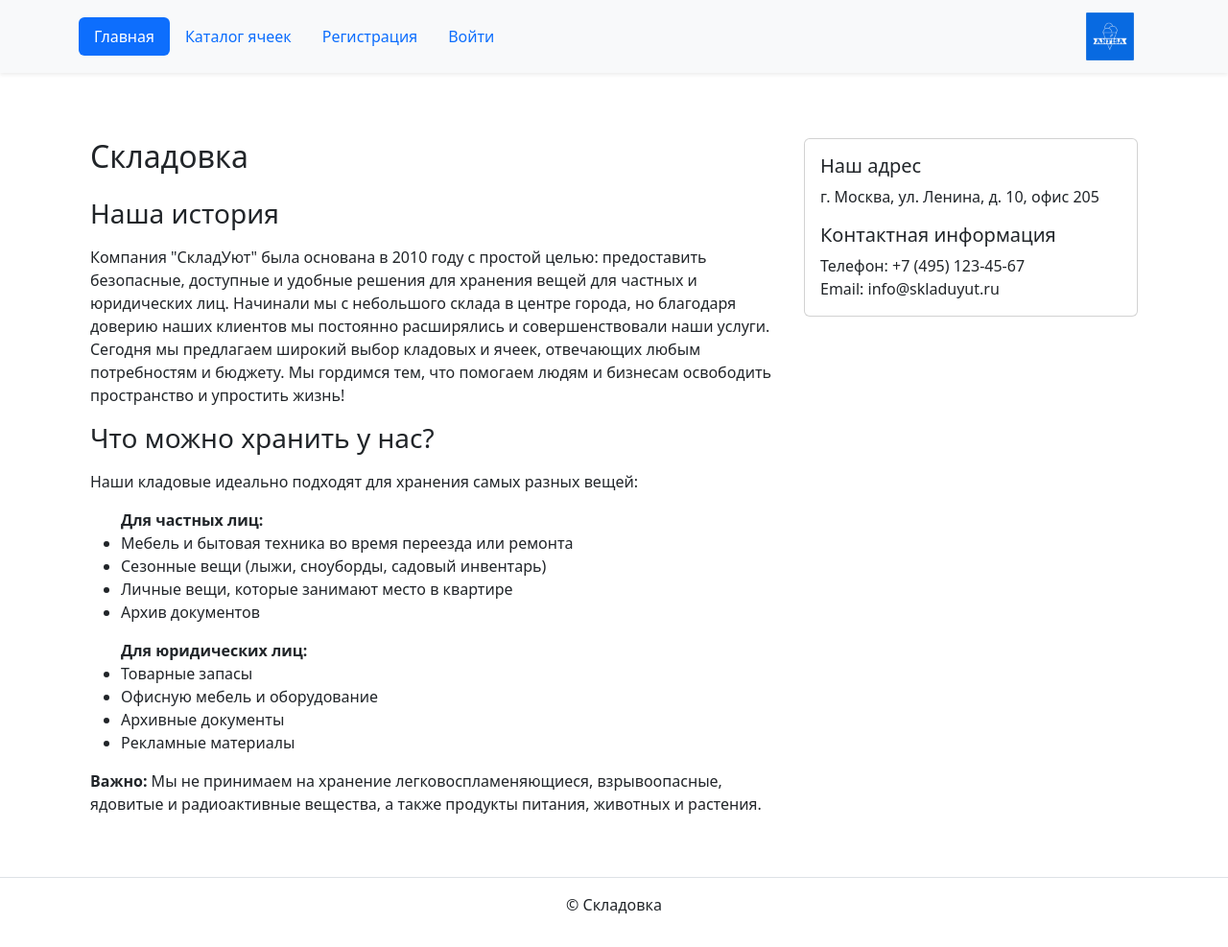
After one commit to OsipovaDM/stockroom_1_0, a Django app: page / in a window 1280 px wide. The commit adds this page. Shown: the whole page at 96% size. Run offline with Django 4.2, Linux system fonts and the light colour scheme; parts of the project's set-up code (start-up, migrations or seed data) failed here and were passed over; some libraries are stand-ins or nearby versions.

Commit message:
Добавление статической страницы

```diff
--- /dev/null
+++ b/stockroom/pages/apps.py
@@ -0,0 +1,6 @@
+from django.apps import AppConfig
+
+
+class PagesConfig(AppConfig):
+    default_auto_field = 'django.db.models.BigAutoField'
+    name = 'pages'
--- /dev/null
+++ b/stockroom/pages/urls.py
@@ -0,0 +1,9 @@
+from django.urls import path
+
+from . import views
+
+app_name = 'pages'
+
+urlpatterns = [
+    path('', views.HomePage.as_view(), name='homepage'),
+]
--- /dev/null
+++ b/stockroom/pages/views.py
@@ -0,0 +1,10 @@
+from django.views.generic import TemplateView
+
+
+class HomePage(TemplateView):
+    template_name = 'pages/index.html'
+
+    # def get_context_data(self, **kwargs):
+    #     context = super().get_context_data(**kwargs)
+    #     context['total_count'] = Birthday.objects.count()
+    #     return context
--- a/stockroom/stockroom/settings.py
+++ b/stockroom/stockroom/settings.py
@@ -38,6 +38,7 @@ INSTALLED_APPS = [
     'django.contrib.messages',
     'django.contrib.staticfiles',
     'data.apps.DataConfig',
+    'pages.apps.PagesConfig',
     'django_bootstrap5',
 ]
 
--- a/stockroom/stockroom/urls.py
+++ b/stockroom/stockroom/urls.py
@@ -5,6 +5,7 @@ from django.urls import include, path, reverse_lazy
 
 urlpatterns = [
     path('', include('data.urls')),
+    path('', include('pages.urls')),
     path('admin/', admin.site.urls),
     path(
         'auth/registration/',
--- a/stockroom/templates/base.html
+++ b/stockroom/templates/base.html
@@ -10,7 +10,7 @@
     <link rel="icon" type="image/png" sizes="32x32" href="{% static 'img/fav/favicon-32x32.png' %}">
     <link rel="icon" type="image/png" sizes="16x16" href="{% static 'img/fav/favicon-16x16.png' %}">
     <title>
-      {% block title %}{% endblock %}
+      {% block title %} Заголовок{% endblock %}
     </title>
     {% bootstrap_css %}
   </head>
--- a/stockroom/templates/data/cell_form.html
+++ b/stockroom/templates/data/cell_form.html
@@ -56,7 +56,6 @@
 
   <hr>
   <div>
-    <a href="{% url 'data:cell_list' %}">Список всех ячеек</a>
     {% if object and object.pk and not 'delete' in request.path %}
       <a href="{% url 'data:cell_delete' object.pk %}" class="btn btn-outline-danger ms-2">Удалить ячейку</a>
     {% endif %}
--- a/stockroom/templates/data/profile_form.html
+++ b/stockroom/templates/data/profile_form.html
@@ -47,7 +47,6 @@
 
   <hr>
   <div>
-    <a href="{% url 'data:cell_list' %}">Список всех ячеек</a>
     {% if object and object.pk and not 'delete' in request.path %}
       <a href="{% url 'data:profile_delete' object.pk %}" class="btn btn-outline-danger ms-2">Удалить профиль</a>
     {% endif %}
--- a/stockroom/templates/includes/footer.html
+++ b/stockroom/templates/includes/footer.html
@@ -1,3 +1,3 @@
 <footer class="border-top text-center py-3">
-  <p>© Блогикум</p>
+  <p>© Складовка</p>
 </footer>
--- a/stockroom/templates/includes/header.html
+++ b/stockroom/templates/includes/header.html
@@ -18,8 +18,8 @@
         <ul class="nav nav-pills">
           <li class="nav-item">
             <a
-              class="nav-link {% if view_name == 'data:cell_list' %} active {% endif %}"
-              href="{% url 'data:cell_list' %}"
+              class="nav-link {% if view_name == 'pages:homepage' %} active {% endif %}"
+              href="{% url 'pages:homepage' %}"
               >
               Главная
             </a>
--- /dev/null
+++ b/stockroom/templates/pages/index.html
@@ -0,0 +1,63 @@
+{% extends "base.html" %}
+{% load django_bootstrap5 %}
+
+{% block content %}
+    <div class="container my-5">
+        <div class="row">
+            <div class="col-lg-8">
+                <h2 class="mb-4">Складовка</h2>
+
+                <h3 class="mb-3">Наша история</h3>
+                <p>
+                    Компания "СкладУют" была основана в 2010 году с простой целью: предоставить безопасные,
+                    доступные и удобные решения для хранения вещей для частных и юридических лиц.  Начинали мы с
+                    небольшого склада в центре города, но благодаря доверию наших клиентов мы постоянно расширялись и
+                    совершенствовали наши услуги. Сегодня мы предлагаем широкий выбор кладовых и ячеек, отвечающих любым
+                    потребностям и бюджету.  Мы гордимся тем, что помогаем людям и бизнесам освободить пространство и
+                    упростить жизнь!
+                </p>
+
+                <h3 class="mb-3">Что можно хранить у нас?</h3>
+                <p>
+                    Наши кладовые идеально подходят для хранения самых разных вещей:  <br>
+                    <ul>
+                    <strong>Для частных лиц:</strong>
+                    <li>Мебель и бытовая техника во время переезда или ремонта</li>
+                    <li>Сезонные вещи (лыжи, сноуборды, садовый инвентарь)</li>
+                    <li>Личные вещи, которые занимают место в квартире</li>
+                    <li>Архив документов</li>
+                    </ul>
+
+                    <ul>
+                    <strong>Для юридических лиц:</strong>
+                    <li>Товарные запасы</li>
+                    <li>Офисную мебель и оборудование</li>
+                    <li>Архивные документы</li>
+                    <li>Рекламные материалы</li>
+                    </ul>
+
+                    <strong>Важно:</strong>  Мы не принимаем на хранение легковоспламеняющиеся, взрывоопасные, ядовитые и
+                    радиоактивные вещества, а также продукты питания, животных и растения.
+                </p>
+
+            </div>
+
+            <div class="col-lg-4">
+                <div class="card">
+                    <div class="card-body">
+                        <h5 class="card-title">Наш адрес</h5>
+                        <p class="card-text">
+                            г. Москва, ул. Ленина, д. 10, офис 205
+                        </p>
+                        <h5 class="card-title">Контактная информация</h5>
+                        <p class="card-text">
+                            Телефон: +7 (495) 123-45-67 <br>
+                            Email: info@skladuyut.ru
+                        </p>
+                        {% comment %} <a href="#" class="btn btn-primary">Связаться с нами</a> {% endcomment %}
+                    </div>
+                </div>
+            </div>
+        </div>
+    </div>
+{% endblock %}
```
Also changed, not shown: stockroom/pages/__init__.py (added), stockroom/pages/migrations/__init__.py (added).
